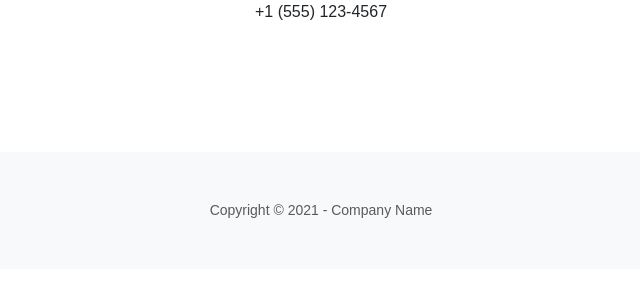
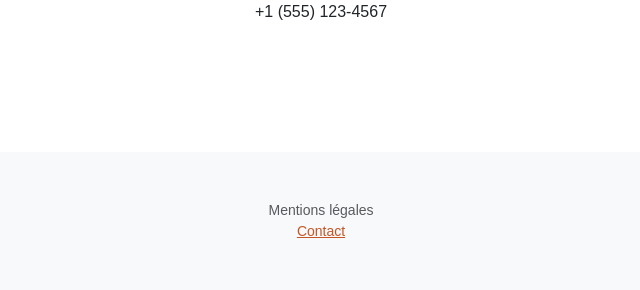
Before and after one commit to bientavu/purbeurre, a Django app: page / in a window 1280 px wide. Shown: the part 3695-3985 px from the top of the page, without its empty margins (319-959 px from the left). Before the commit the page ends 3913 px from the top, so only its background shows below. Run offline with Django 3.2, Linux system fonts and the light colour scheme; style sheets or scripts are compiled from the project's sources; some libraries are stand-ins or nearby versions.

Commit message:
nav update

```diff
--- a/templates/base.html
+++ b/templates/base.html
@@ -22,9 +22,11 @@
         <meta name="author" content="" />
         <title>{% block title %}{% endblock title %}</title>
         <!-- Favicon-->
-        <link rel="icon" type="image/x-icon" href="assets/favicon.ico" />
+        <link rel="icon" type="image/x-icon" href="static/src/assets/favicon.ico" />
         <!-- Bootstrap Icons-->
         <link href="https://cdn.jsdelivr.net/npm/bootstrap-icons@1.5.0/font/bootstrap-icons.css" rel="stylesheet" />
+        <!-- Font Awesome Icons-->
+        <link rel="stylesheet" href="static/node_modules/fortawesome/fontawesome-free/css/font-awesome.css">
         <!-- Google fonts-->
         <link href="https://fonts.googleapis.com/css?family=Merriweather+Sans:400,700" rel="stylesheet" />
         <link href="https://fonts.googleapis.com/css?family=Merriweather:400,300,300italic,400italic,700,700italic" rel="stylesheet" type="text/css" />
@@ -38,14 +40,14 @@
         {% block nav %}
             <nav class="navbar navbar-expand-lg navbar-light fixed-top py-3" id="mainNav">
                 <div class="container px-4 px-lg-5">
-                    <a class="navbar-brand" href="#page-top">Start Bootstrap</a>
+                    <img class="img-fluid" src="static/src/assets/img/logo-pur-beurre.png" alt="logo pur beurre" />
+                    <a class="navbar-brand" href="#page-top">Pur Beurre</a>
                     <button class="navbar-toggler navbar-toggler-right" type="button" data-bs-toggle="collapse" data-bs-target="#navbarResponsive" aria-controls="navbarResponsive" aria-expanded="false" aria-label="Toggle navigation"><span class="navbar-toggler-icon"></span></button>
                     <div class="collapse navbar-collapse" id="navbarResponsive">
                         <ul class="navbar-nav ms-auto my-2 my-lg-0">
-                            <li class="nav-item"><a class="nav-link" href="#about">About</a></li>
-                            <li class="nav-item"><a class="nav-link" href="#services">Services</a></li>
-                            <li class="nav-item"><a class="nav-link" href="#portfolio">Portfolio</a></li>
-                            <li class="nav-item"><a class="nav-link" href="#contact">Contact</a></li>
+                            <li class="nav-item"><i class="nav-link fas fa-sign-out-alt fs-2 mb-3 text-secondary" href="#services"></i></li>
+                            <li class="nav-item"><object data="static/src/assets/carrot.svg" class="fs-2 mb-3 text-secondary" width="32" height="40" href="#services"></object></li>
+                            <li class="nav-item"><i class="nav-link bi-box-arrow-right fs-2 mb-3 text-secondary" href="#services"></i></li>
                         </ul>
                     </div>
                 </div>
@@ -58,7 +60,10 @@
         {% endblock content %}
         {% block footer %}
             <footer class="bg-light py-5">
-                <div class="container px-4 px-lg-5"><div class="small text-center text-muted">Copyright &copy; 2021 - Company Name</div></div>
+                <div class="container px-4 px-lg-5 justify-content-center">
+                    <div class="small text-center text-muted">Mentions légales</div>
+                    <div class="small text-center text-muted"><a href="/#about">Contact</a></div>
+                </div>
             </footer>
         {% endblock footer %}
         <!-- Footer-->
```
